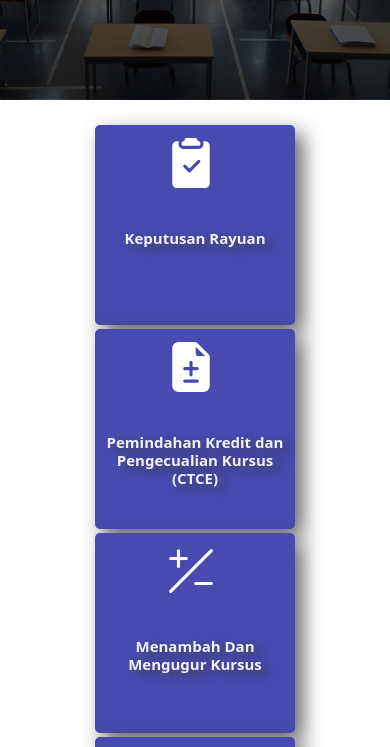
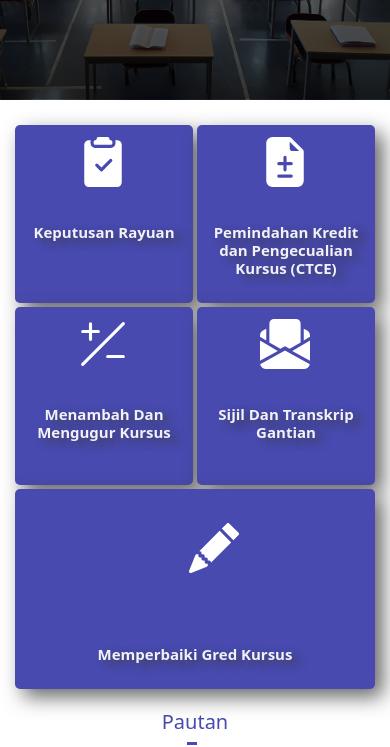
Before and after one commit to infoexam-pns/infoexam-pns.github.io, a website: page index.html in a window 390 px wide. Shown: the part 179-926 px from the top of the page. Drawn offline with nearby package versions, Linux system fonts and the light colour scheme.

Commit message:
slight changes

```diff
--- a/index_style.css
+++ b/index_style.css
@@ -527,14 +527,14 @@ text-transform: uppercase;
 .panel{
     padding: 1%;
     margin: 2px;
-    width: 200px;
-    height: 200px;
+    width: 178px;
+    height: 178px;
     border-radius: 5px;
 
 }
 
 .panel5{
-    width: 402px;
+    width: 360px;
     height: 200px;
 }
 
```
